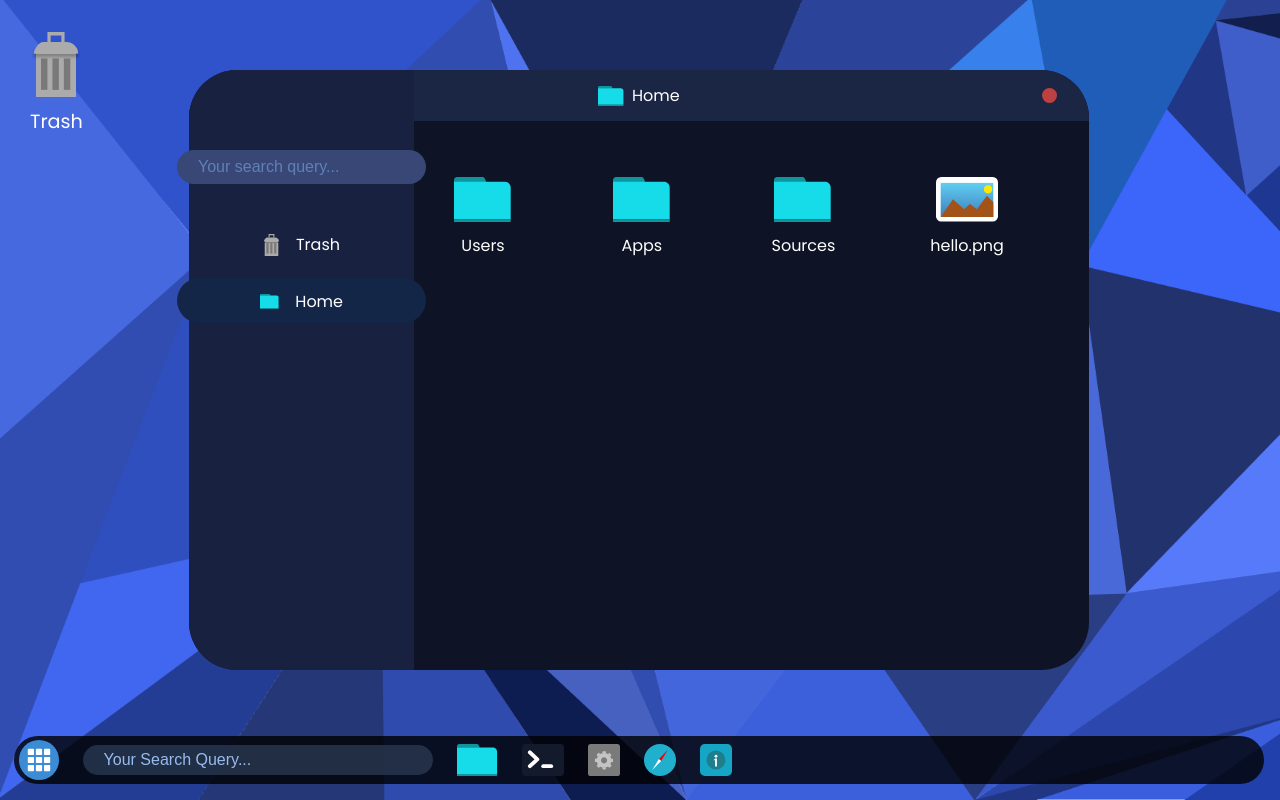
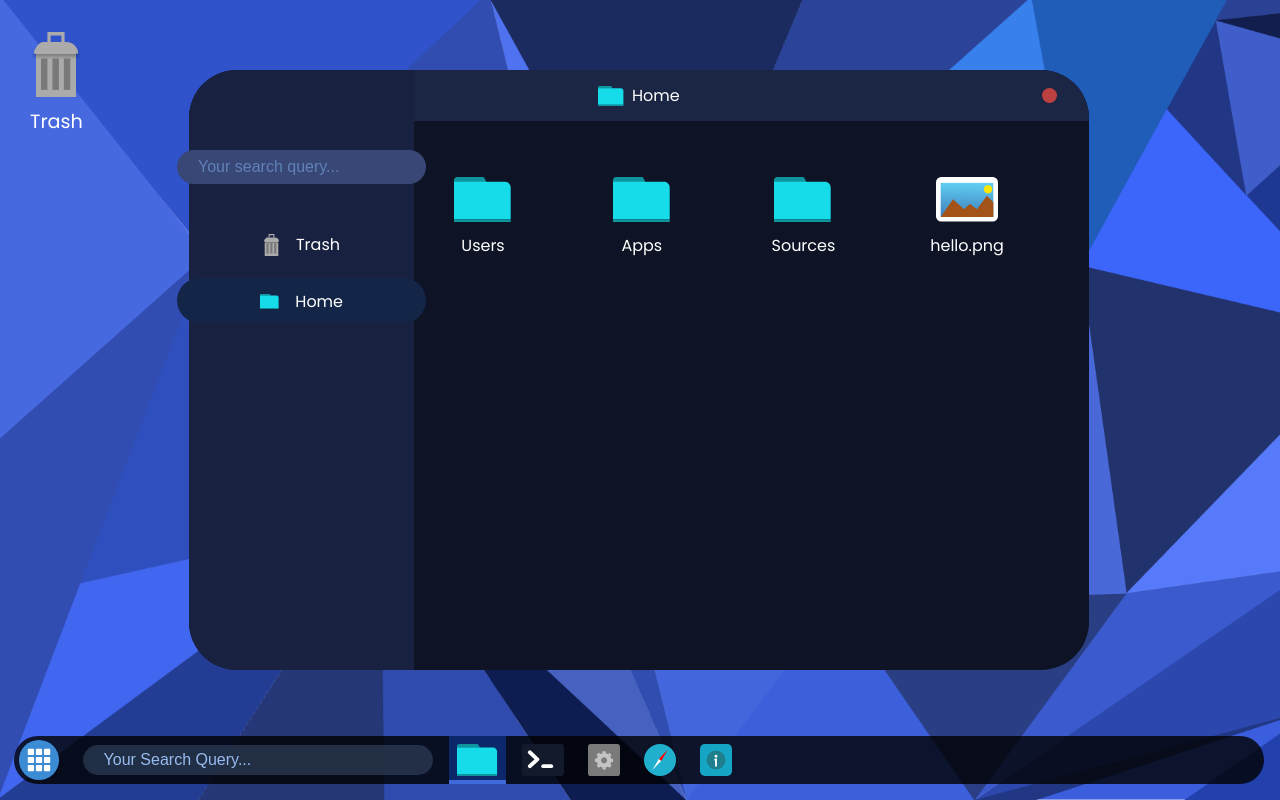
Before and after one commit to VirajS00/os-parody-vue, a Vue app: page / in a window 1280 px wide. Built offline with nearby package versions, Linux system fonts and the light colour scheme.

Commit message:
added active class for taskbar

```diff
--- a/src/components/folderOpen/Contents.vue
+++ b/src/components/folderOpen/Contents.vue
@@ -38,6 +38,9 @@ export default {
 		},
 		selectItem(i) {
 			this.isSelected = i;
+		},
+		UnSelectItem() {
+			this.isSelected = null;
 		}
 	}
 };
--- a/src/components/taskBar.vue
+++ b/src/components/taskBar.vue
@@ -9,11 +9,22 @@
 		<form action="">
 			<input type="text" class="searchbox" placeholder="Your Search Query..." />
 		</form>
-		<img src="@/assets/icons/folder.svg" alt="App Menu" class="icon" />
-		<img src="@/assets/icons/terminal.svg" alt="App Menu" class="icon" />
-		<img src="@/assets/icons/settings.svg" alt="App Menu" class="icon" />
-		<img src="@/assets/icons/browser.svg" alt="App Menu" class="icon" />
-		<img src="@/assets/icons/info.svg" alt="App Menu" class="icon" />
+
+		<div class="appIcon active">
+			<img src="@/assets/icons/folder.svg" alt="App Menu" class="icon" />
+		</div>
+		<div class="appIcon">
+			<img src="@/assets/icons/terminal.svg" alt="App Menu" class="icon" />
+		</div>
+		<div class="appIcon">
+			<img src="@/assets/icons/settings.svg" alt="App Menu" class="icon" />
+		</div>
+		<div class="appIcon">
+			<img src="@/assets/icons/browser.svg" alt="App Menu" class="icon" />
+		</div>
+		<div class="appIcon">
+			<img src="@/assets/icons/info.svg" alt="App Menu" class="icon" />
+		</div>
 	</div>
 </template>
 
@@ -41,6 +52,7 @@ export default {
 
 .icon {
 	height: 32px;
+	position: relative;
 }
 
 .searchbox {
@@ -70,4 +82,22 @@ export default {
 ::-webkit-input-placeholder {
 	color: #98bbef;
 }
+
+.appIcon {
+	height: 100%;
+	display: flex;
+	justify-content: center;
+	align-items: center;
+	position: relative;
+	z-index: 1;
+}
+
+.appIcon.active::after {
+	content: '';
+	position: absolute;
+	inset: 0 -0.5rem;
+	background-color: rgb(21, 75, 216, 0.4);
+	border-bottom: 0.3em solid #3f6ad9;
+	z-index: -1;
+}
 </style>
--- a/src/main.js
+++ b/src/main.js
@@ -1,4 +1,4 @@
-import { createApp } from 'vue'
-import App from './App.vue'
+import { createApp } from 'vue';
+import App from './App.vue';
 
-createApp(App).mount('#app')
+createApp(App).mount('#app');
```
